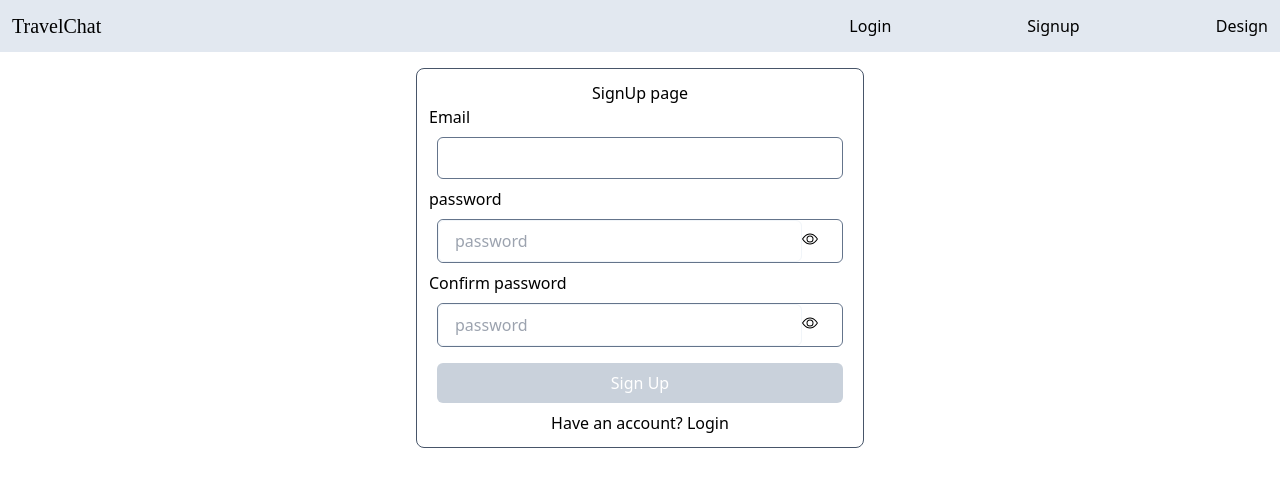
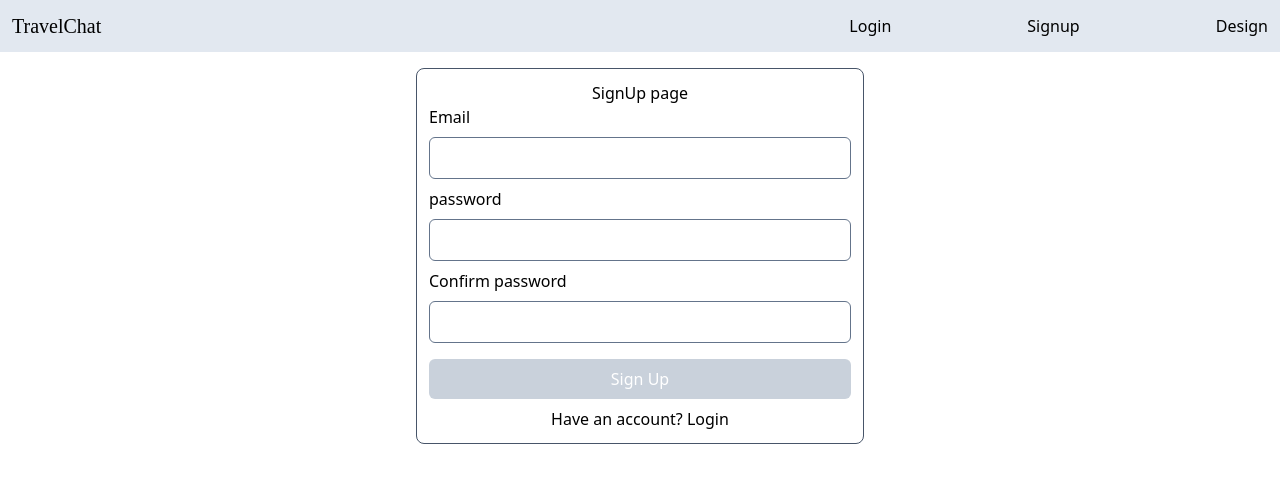
Before and after one commit to soloveiiko/travel-chat, a React (Create React App) app: page /signup in a window 1280 px wide. Shown: the top 486 px of the page. Built offline with nearby package versions, Linux system fonts and the light colour scheme.

Commit message:
fresh start

```diff
--- a/src/components/PasswordField/index.tsx
+++ b/src/components/PasswordField/index.tsx
@@ -3,12 +3,12 @@ import { BsEyeSlash, BsEye } from 'react-icons/bs'
 
 const PasswordField = ({ id }: { id: string }) => {
   const [showPassword, setShowPassword] = useState('password')
+
   const toggleViewPassword = () => {
     setShowPassword((state) => (state === 'password' ? 'text' : 'password'))
   }
 
   return (
-    // <div>
     <div className="m-2 rounded-md border border-slate-500">
       <input
         className="m-0 w-[90%] rounded-md border border-slate-100 outline-none"
--- a/src/components/auth/Signup/index.tsx
+++ b/src/components/auth/Signup/index.tsx
@@ -1,17 +1,33 @@
 // import React from 'react'
-import PasswordField from '../../PasswordField'
+import { useState } from 'react'
 import { NavLink } from 'react-router-dom'
+import FormContainer from '../../styled/FormContainer'
 
 const Signup = () => {
+  const [formIsValid] = useState(true)
+
+  const sendData = () => {
+    console.log('sending data from signup...')
+  }
   return (
-    <section>
-      <input type="email" />
-      <PasswordField id="sdf" />
-      <PasswordField id="sdfdfg" />
-      <button className="btn btn-primary">Sign Up</button>
-      <h1>Have an account?</h1>
-      <NavLink to="/login">Login</NavLink>
-    </section>
+    <FormContainer>
+      <h1>Email</h1>
+      <input type="email" id="email" />
+      <h1>password</h1>
+      <input type="password" id="pass" />
+      <h1>Confirm password</h1>
+      <input type="password" id="passconfirm" />
+      <button
+        disabled={formIsValid}
+        className="btn btn-primary"
+        onClick={sendData}
+      >
+        Sign Up
+      </button>
+      <h1 className="text-center">
+        Have an account? <NavLink to="/login">Login</NavLink>
+      </h1>
+    </FormContainer>
   )
 }
 
--- /dev/null
+++ b/src/components/styled/FormContainer/index.tsx
@@ -0,0 +1,5 @@
+const FormContainer = ({ children }: { children: any }) => {
+  return <div className="flex w-full flex-col">{children}</div>
+}
+
+export default FormContainer
--- a/src/components/FormContainer/index.tsx
+++ b/src/components/styled/PageContainer/index.tsx
@@ -1,4 +1,4 @@
-const FormContainer = ({ children }: { children: any }) => {
+const PageContainer = ({ children }: { children: any }) => {
   return (
     <div className="mx-2 mt-4 flex max-w-md flex-col rounded-lg p-3 sm:mx-auto sm:border sm:border-slate-600">
       {children}
@@ -6,4 +6,4 @@ const FormContainer = ({ children }: { children: any }) => {
   )
 }
 
-export default FormContainer
+export default PageContainer
--- a/src/index.css
+++ b/src/index.css
@@ -3,13 +3,13 @@
 @tailwind utilities;
 
 @layer base {
-  @import url("https://fonts.googleapis.com/css2?family=Oleo+Script&display=swap");
+  @import url('https://fonts.googleapis.com/css2?family=Oleo+Script&display=swap');
   .font-oleo {
-    font-family: "Oleo Script", cursive;
+    font-family: 'Oleo Script', cursive;
   }
   /*//* Buttons */
   .btn {
-    @apply m-2 rounded-md px-2 py-2 text-white hover:opacity-80 hover:transition hover:duration-200 disabled:bg-slate-400/50 disabled:opacity-100;
+    @apply my-2 rounded-md px-2 py-2 text-white hover:opacity-80 hover:transition hover:duration-200 disabled:bg-slate-400/50 disabled:opacity-100;
   }
   .btn-primary {
     @apply bg-purple-600;
@@ -19,12 +19,12 @@
   }
   /* inputs */
   input {
-    @apply m-2 rounded-md border border-slate-500 px-4 py-2 outline-none;
+    @apply my-2 rounded-md border border-slate-500 px-4 py-2 outline-none;
   }
-  input[type="text"] {
+  input[type='text'] {
     @apply placeholder:italic disabled:bg-slate-100;
   }
-  input[type="checkbox"] {
+  input[type='checkbox'] {
     @apply p-2 accent-lime-500;
   }
 }
--- a/src/pages/Basic/index.tsx
+++ /dev/null
@@ -1,7 +0,0 @@
-import React from 'react'
-
-const Basic: React.FC = () => {
-  return <div>Hi, it's Basic page</div>
-}
-
-export default Basic
--- a/src/pages/DesignElements/index.tsx
+++ b/src/pages/DesignElements/index.tsx
@@ -1,9 +1,9 @@
-import PasswordField from '../../components/PasswordField'
-import FormContainer from '../../components/FormContainer'
+import FormContainer from '../../components/styled/FormContainer'
+import PageContainer from '../../components/styled/PageContainer'
 
 const DesignElements = () => {
   return (
-    <>
+    <PageContainer>
       <FormContainer>
         <div>
           <h1 className="font-oleo text-center text-2xl">This Is a Font</h1>
@@ -16,14 +16,14 @@ const DesignElements = () => {
         </button>
         <input type="text" placeholder="Text field" />
         <input disabled type="text" placeholder="Input disabled" />
-        <PasswordField id="sdfsdffgddfg" />
+        <input type="password" placeholder="password" />
         <input type="date" />
         <div>
           <input type="checkbox" id="checkbox" />
           <label htmlFor="checkbox">Checkbox</label>
         </div>
       </FormContainer>
-    </>
+    </PageContainer>
   )
 }
 
--- a/src/pages/HomePage/index.tsx
+++ b/src/pages/HomePage/index.tsx
@@ -1,7 +1,12 @@
-import React from 'react'
+import PageContainer from '../../components/styled/PageContainer'
+const pic = require('../../assets/travel.png')
 
 const HomePage = () => {
-  return <div>HomePage</div>
+  return (
+    <PageContainer>
+      <img src={pic} alt="pic" />
+    </PageContainer>
+  )
 }
 
 export default HomePage
--- a/src/pages/Login/index.tsx
+++ /dev/null
@@ -1,18 +0,0 @@
-import React from "react";
-import SingIn from "../../components/Login/SingIn";
-import {NavLink} from "react-router-dom";
-
-const Login:React.FC = () => {
-
-    return (
-        <div className='grid place-items-center'>
-            <h1 className='mb-10 text-xl'>Hi, it's Login page</h1>
-            <div className='border border-black p-6'>
-                <SingIn/>
-                <NavLink to='/sing-up'>Sing up</NavLink>
-            </div>
-        </div>
-    );
-};
-
-export default Login;
--- a/src/pages/LoginPage/index.tsx
+++ b/src/pages/LoginPage/index.tsx
@@ -1,7 +1,14 @@
-import FormContainer from '../../components/FormContainer'
+import FormContainer from '../../components/styled/FormContainer'
+import PageContainer from '../../components/styled/PageContainer'
 
 const LoginPage = () => {
-  return <FormContainer>LoginPage</FormContainer>
+  return (
+    <PageContainer>
+      <FormContainer>
+        <h1 className="text-center">Login page</h1>
+      </FormContainer>
+    </PageContainer>
+  )
 }
 
 export default LoginPage
--- a/src/pages/SignupPage/index.tsx
+++ b/src/pages/SignupPage/index.tsx
@@ -1,34 +1,12 @@
-import { useState } from 'react'
-import { NavLink } from 'react-router-dom'
-import FormContainer from '../../components/FormContainer'
-import PasswordField from '../../components/PasswordField'
+import Signup from '../../components/auth/Signup'
+import PageContainer from '../../components/styled/PageContainer'
 
 const SignupPage = () => {
-  const [formIsValid, setFormIsValid] = useState(true)
-
-  const sendData = () => {
-    console.log('sending data...')
-  }
   return (
-    <FormContainer>
+    <PageContainer>
       <h1 className="text-center">SignUp page</h1>
-      <h1>Email</h1>
-      <input type="email" id="email" />
-      <h1>password</h1>
-      <PasswordField id="pass" />
-      <h1>Confirm password</h1>
-      <PasswordField id="passconfirm" />
-      <button
-        disabled={formIsValid}
-        className="btn btn-primary"
-        onClick={sendData}
-      >
-        Sign Up
-      </button>
-      <h1 className="text-center">
-        Have an account? <NavLink to="/login">Login</NavLink>
-      </h1>
-    </FormContainer>
+      <Signup />
+    </PageContainer>
   )
 }
 
```
Also changed, not shown: src/assets/travel.png (added).
